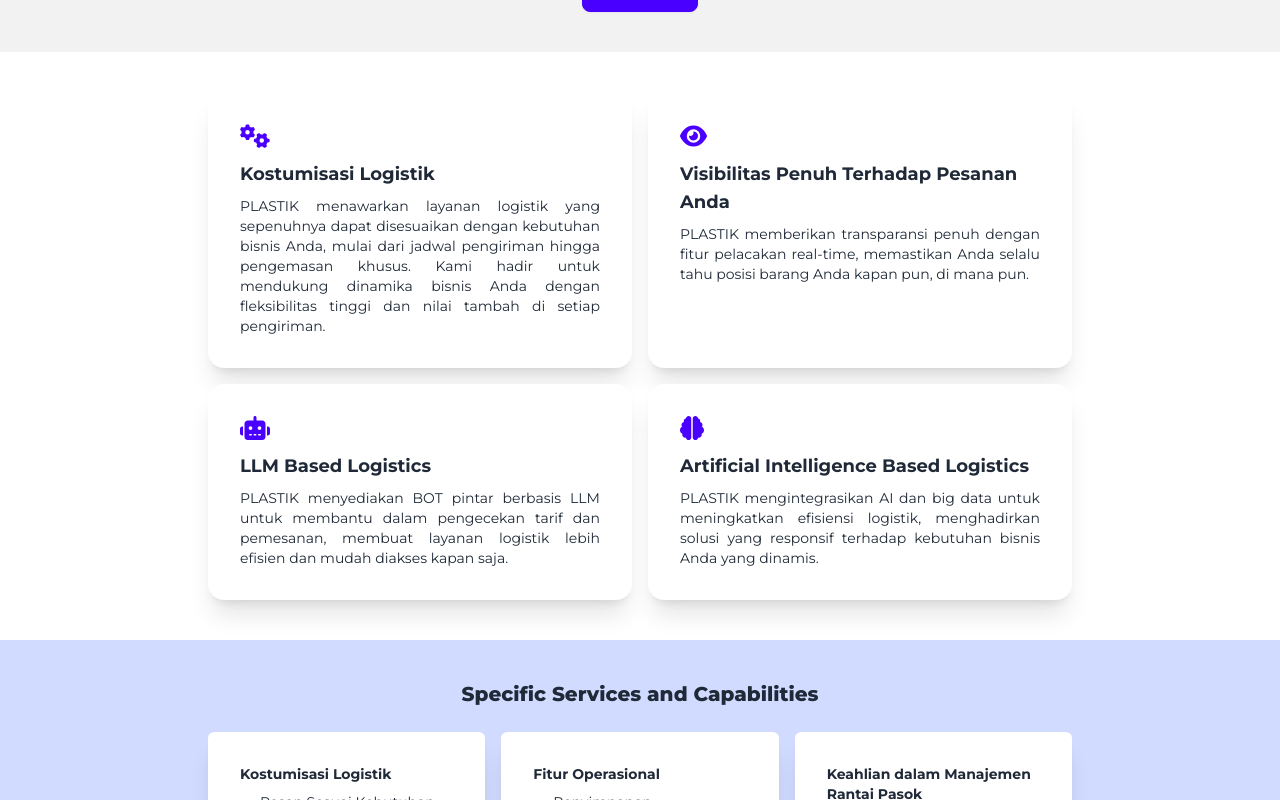
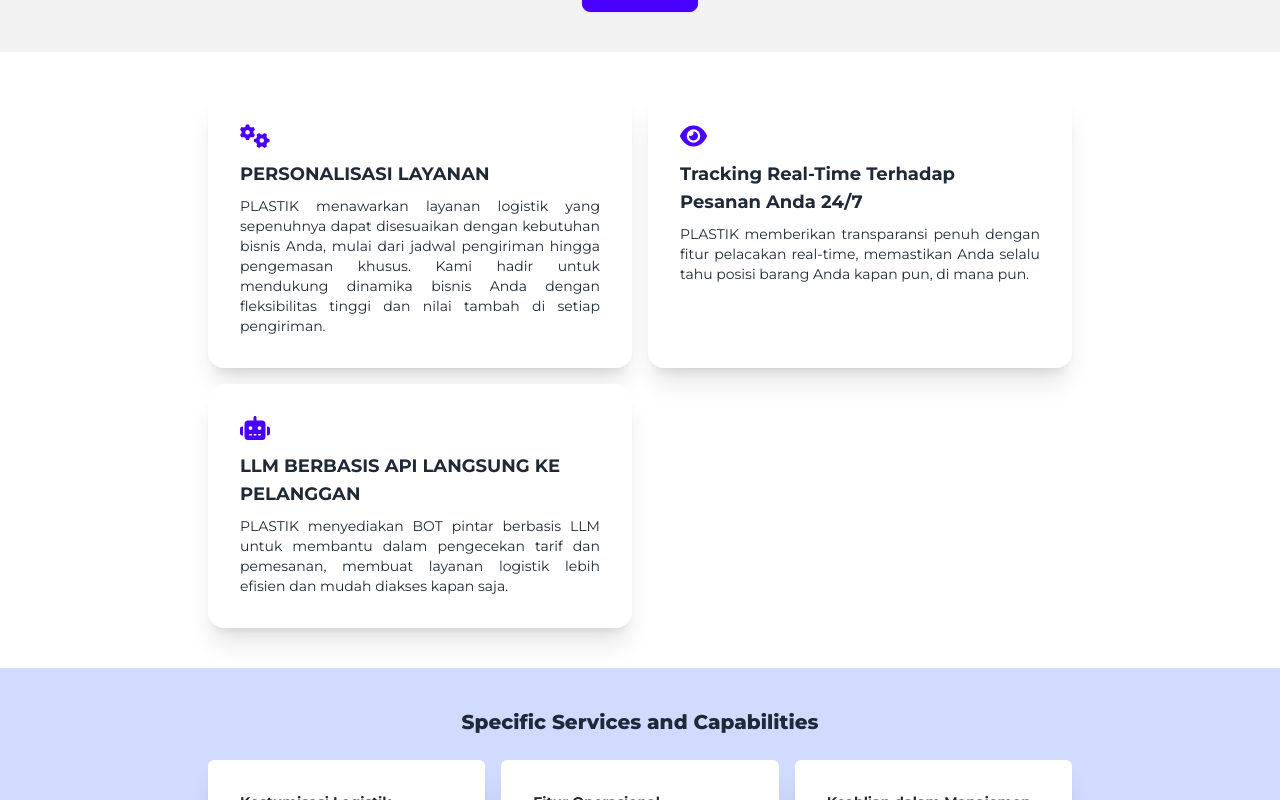
Before and after one commit to hafidzerdityo/fe-posind-smart-logistics, a React (Vite) app: page / in a window 1280 px wide. Shown: the part 434-1234 px from the top of the page. Built offline with nearby package versions, Linux system fonts and the light colour scheme.

Commit message:
minor changes part idk

```diff
--- a/src/components/HomeView/UvpItems/UvpCard.jsx
+++ b/src/components/HomeView/UvpItems/UvpCard.jsx
@@ -20,7 +20,7 @@
                 className="text-primary text-2xl mb-2"
               />
               <h2 className="card-title font-bold text-lg">
-                Kostumisasi Logistik
+                PERSONALISASI LAYANAN
               </h2>
             </div>
             <p className="text-sm text-justify">
@@ -42,7 +42,7 @@
                 className="text-primary text-2xl mb-2"
               />
               <h2 className="card-title font-bold text-lg">
-                Visibilitas Penuh Terhadap Pesanan Anda
+                Tracking Real-Time Terhadap Pesanan Anda 24/7
               </h2>
             </div>
             <p className="text-sm text-justify">
@@ -62,7 +62,7 @@
                 className="text-primary text-2xl mb-2"
               />
               <h2 className="card-title font-bold text-lg">
-                LLM Based Logistics
+                LLM BERBASIS API LANGSUNG KE PELANGGAN
               </h2>
             </div>
             <p className="text-sm text-justify">
@@ -72,26 +72,6 @@
             </p>
           </div>
         </div>
-
-        {/* AI-Based Logistics */}
-        <div className="card bg-base-100 w-full shadow-xl">
-          <div className="card-body">
-            <div>
-              <FontAwesomeIcon
-                icon={faBrain}
-                className="text-primary text-2xl mb-2"
-              />
-              <h2 className="card-title font-bold text-lg">
-                Artificial Intelligence Based Logistics
-              </h2>
-            </div>
-            <p className="text-sm text-justify">
-              PLASTIK mengintegrasikan AI dan big data untuk meningkatkan
-              efisiensi logistik, menghadirkan solusi yang responsif terhadap
-              kebutuhan bisnis Anda yang dinamis.
-            </p>
-          </div>
-        </div>
       </div>
     </>
   );
```
